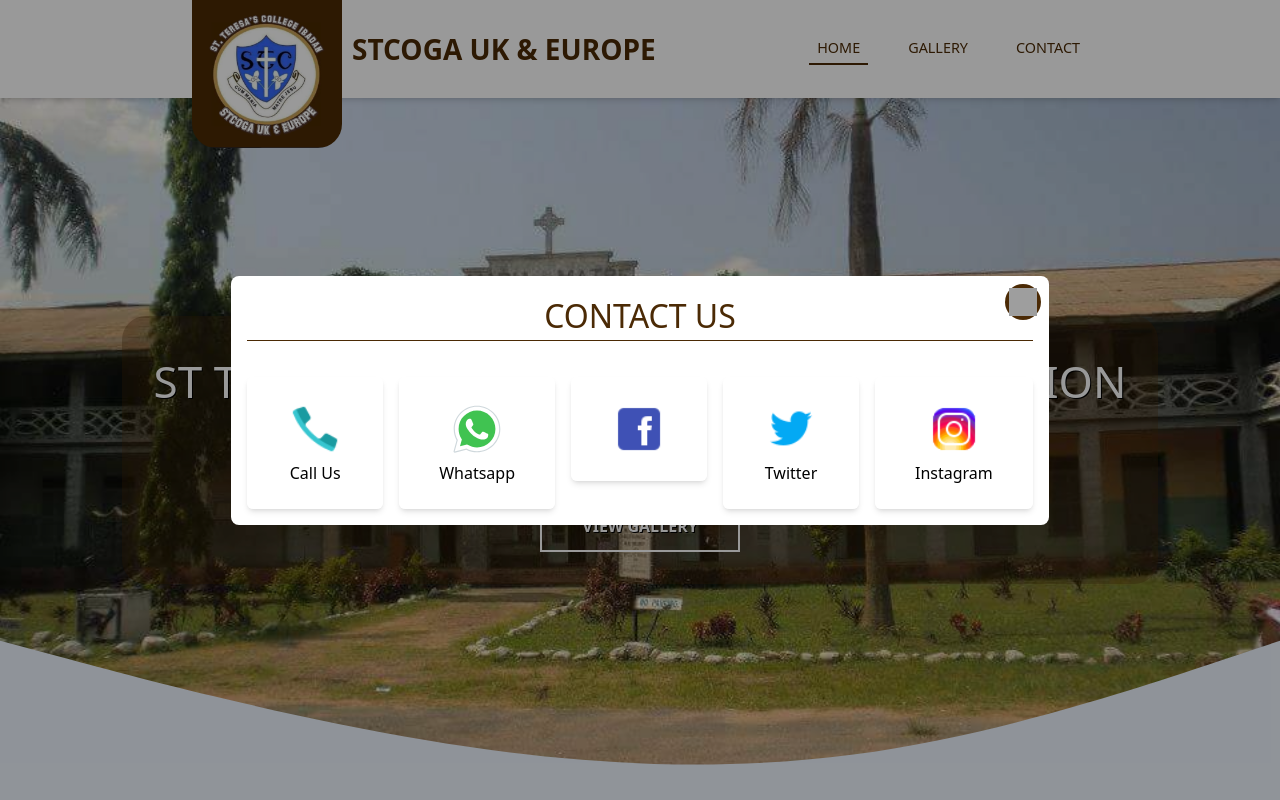
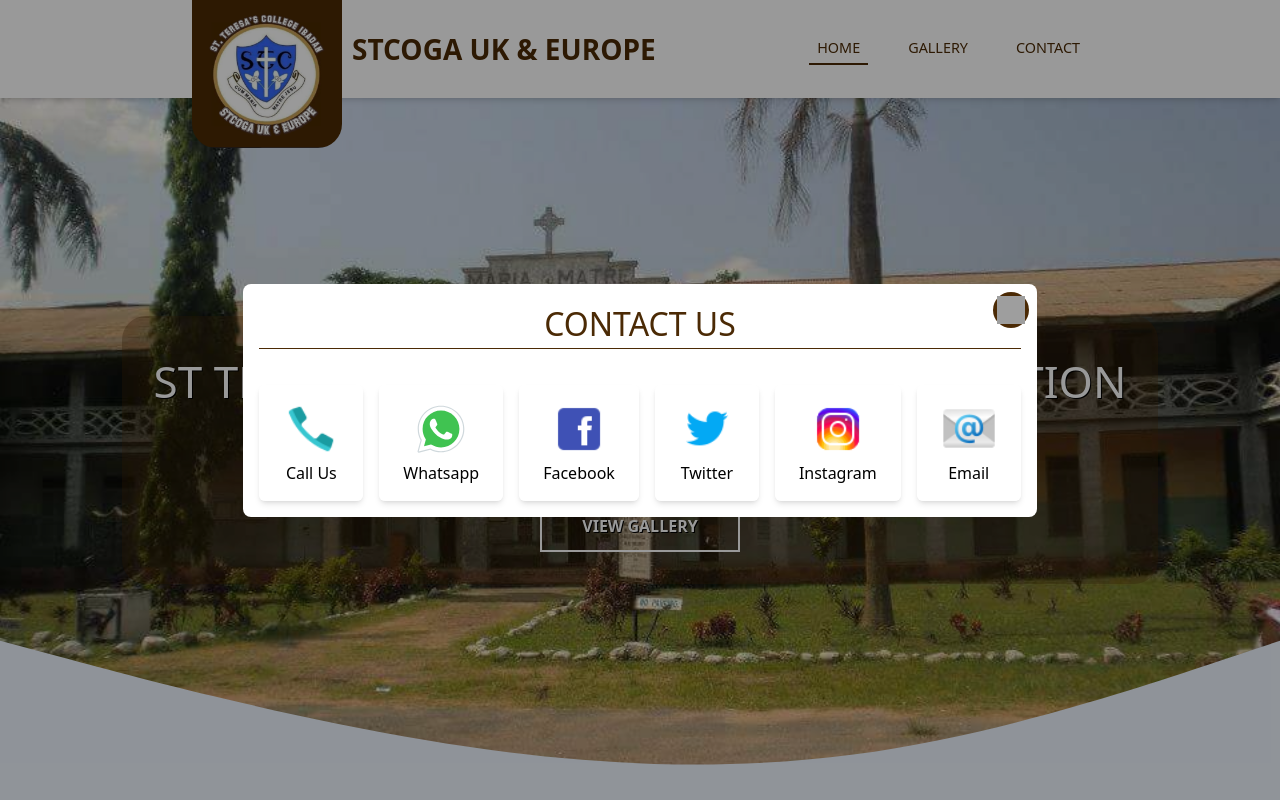
Before and after one commit to khalteck/STCOGA, a React (Vite) app: page / in a window 1280 px wide. Both pictures are taken after a click on the element "CONTACT". Shown: the top 800 px of the page. Built offline with nearby package versions, Linux system fonts and the light colour scheme; grey boxes are pictures that could not be loaded.

Commit message:
trip rearrangement

```diff
--- a/src/components/Header.jsx
+++ b/src/components/Header.jsx
@@ -169,59 +169,70 @@ const Header = () => {
               Contact Us
             </h1>
             <div className="flex gap-4">
-              <div className="w-full grid grid-cols-3 md:flex gap-4 justify-center mt-0">
+              <div className="w-full grid grid-cols-3 md:flex flex-wrap gap-4 justify-center mt-0">
                 <a href="tel:00447300313668">
                   {" "}
-                  <div className="bg-white/60 shadow-md p-2 md:py-6 md:px-10 rounded-md hover:bg-[#4b2a05]/20 flex flex-col gap-1 justify-center items-center font-medium">
+                  <div className="bg-white/60 shadow-md p-2 md:px-6 md:py-4 rounded-md hover:bg-[#4b2a05]/20 flex flex-col gap-1 justify-center items-center font-medium">
                     <img
                       src="/images/phone.png"
                       alt=""
                       className="md:w-14 md:h-14 w-10 h-10 "
                     />
-                    <p className="hidden md:block">Call Us</p>
-                    {/* <p className="hidden md:blockfont-medium text-[1.25rem]">+1 456 777 6341</p> */}
+                    <p className="hidden md:block font-normal">Call Us</p>
+                    {/* <p className="hidden md:block font-normalfont-medium text-[1.25rem]">+1 456 777 6341</p> */}
                   </div>
                 </a>
 
-                <a href="https://wa.me/00447300313668">
-                  <div className="bg-white/60 shadow-md p-2 md:py-6 md:px-10 rounded-md hover:bg-[#4b2a05]/20 flex flex-col gap-1 justify-center items-center font-medium">
+                <a href="https://wa.me/+447300313668">
+                  <div className="bg-white/60 shadow-md p-2 md:px-6 md:py-4 rounded-md hover:bg-[#4b2a05]/20 flex flex-col gap-1 justify-center items-center font-medium">
                     <img
                       src="/images/whatsapp.svg"
                       alt=""
                       className="md:w-14 md:h-14 w-10 h-10 "
                     />
-                    <p className="hidden md:block">Whatsapp</p>
+                    <p className="hidden md:block font-normal">Whatsapp</p>
                   </div>
                 </a>
                 <a href="https://www.facebook.com/profile.php?id=100092990044684">
-                  <div className="bg-white/60 shadow-md p-2 md:py-6 md:px-10 rounded-md hover:bg-[#4b2a05]/20 flex flex-col gap-1 justify-center items-center font-medium">
+                  <div className="bg-white/60 shadow-md p-2 md:px-6 md:py-4 rounded-md hover:bg-[#4b2a05]/20 flex flex-col gap-1 justify-center items-center font-medium">
                     <img
                       src="/images/icons8-facebook-48.png"
                       alt=""
                       className="md:w-14 md:h-14 w-10 h-10 "
                     />
-                    {/* <p className="hidden md:block">Facebook</p> */}
+                    <p className="hidden md:block font-normal">Facebook</p>
                   </div>
                 </a>
                 <a href="https://twitter.com/stcogaukeurope">
-                  <div className="bg-white/60 shadow-md p-2 md:py-6 md:px-10 rounded-md hover:bg-[#4b2a05]/20 flex flex-col gap-1 justify-center items-center font-medium">
+                  <div className="bg-white/60 shadow-md p-2 md:px-6 md:py-4 rounded-md hover:bg-[#4b2a05]/20 flex flex-col gap-1 justify-center items-center font-medium">
                     <img
                       src="/images/icons8-twitter-48.png"
                       alt=""
                       className="md:w-14 md:h-14 w-10 h-10 "
                     />
-                    <p className="hidden md:block">Twitter</p>
+                    <p className="hidden md:block font-normal">Twitter</p>
                   </div>
                 </a>
 
                 <a href="https://www.instagram.com/stcoga_ukandeurope/">
-                  <div className="bg-white/60 shadow-md p-2 md:py-6 md:px-10 rounded-md hover:bg-[#4b2a05]/20 flex flex-col gap-1 justify-center items-center font-medium">
+                  <div className="bg-white/60 shadow-md p-2 md:px-6 md:py-4 rounded-md hover:bg-[#4b2a05]/20 flex flex-col gap-1 justify-center items-center font-medium">
                     <img
                       src="/images/icons8-instagram-48.png"
                       alt=""
                       className="md:w-14 md:h-14 w-10 h-10 "
                     />
-                    <p className="hidden md:block">Instagram</p>
+                    <p className="hidden md:block font-normal">Instagram</p>
+                  </div>
+                </a>
+
+                <a href="mailto:info@stcogaukandeurope.co.uk">
+                  <div className="bg-white/60 shadow-md p-2 md:px-6 md:py-4 rounded-md hover:bg-[#4b2a05]/20 flex flex-col gap-1 justify-center items-center font-medium">
+                    <img
+                      src="/images/icons8-email-48.png"
+                      alt=""
+                      className="md:w-14 md:h-14 w-10 h-10 "
+                    />
+                    <p className="hidden md:block font-normal">Email</p>
                   </div>
                 </a>
               </div>
--- /dev/null
+++ b/src/data/trip.json
@@ -0,0 +1,92 @@
+[
+  {
+    "image": "/images/ireland18.jpeg"
+  },
+  {
+    "image": "/images/ireland20.jpeg"
+  },
+  {
+    "image": "/images/ireland6.jpeg"
+  },
+  {
+    "image": "/images/ireland19.jpeg"
+  },
+  {
+    "video": "/images/vid3.mp4"
+  },
+  {
+    "video": "/images/vid5.mp4"
+  },
+  {
+    "video": "/images/vid8.mp4"
+  },
+  {
+    "video": "/images/vid9.mp4"
+  },
+  {
+    "image": "/images/ireland15.jpeg"
+  },
+  {
+    "video": "/images/vid2.mp4"
+  },
+  {
+    "video": "/images/vid6.mp4"
+  },
+  {
+    "video": "/images/vid7.mp4"
+  },
+  {
+    "image": "/images/ireland10.jpeg"
+  },
+  {
+    "video": "/images/vid1.mp4"
+  },
+  {
+    "image": "/images/ireland5.jpeg"
+  },
+  {
+    "image": "/images/ireland11.jpeg"
+  },
+  {
+    "image": "/images/ireland8.jpeg"
+  },
+  {
+    "image": "/images/ireland9.jpeg"
+  },
+  {
+    "image": "/images/ireland25.jpeg"
+  },
+  {
+    "image": "/images/ireland13.jpeg"
+  },
+  {
+    "image": "/images/ireland14.jpeg"
+  },
+  {
+    "image": "/images/ireland16.jpeg"
+  },
+  {
+    "image": "/images/ireland17.jpeg"
+  },
+  {
+    "image": "/images/ireland21.jpeg"
+  },
+  {
+    "image": "/images/ireland22.jpeg"
+  },
+  {
+    "image": "/images/ireland2.jpeg"
+  },
+  {
+    "image": "/images/ireland3.jpeg"
+  },
+  {
+    "image": "/images/ireland1.jpeg"
+  },
+  {
+    "image": "/images/ireland4.jpeg"
+  },
+  {
+    "image": "/images/ireland23.jpeg"
+  }
+]
--- a/src/output.css
+++ b/src/output.css
@@ -816,6 +816,10 @@ video {
   flex-direction: column;
 }
 
+.flex-wrap {
+  flex-wrap: wrap;
+}
+
 .items-center {
   align-items: center;
 }
@@ -1139,6 +1143,10 @@ video {
   font-weight: 500;
 }
 
+.font-normal {
+  font-weight: 400;
+}
+
 .uppercase {
   text-transform: uppercase;
 }
@@ -1321,20 +1329,16 @@ video {
     border-radius: 1.5rem;
   }
 
-  .md\:bg-\[center_top_-10rem\] {
-    background-position: center top -10rem;
+  .md\:bg-\[center_top_-20rem\] {
+    background-position: center top -20rem;
   }
 
   .md\:bg-\[center_top_-3rem\] {
     background-position: center top -3rem;
   }
 
-  .md\:bg-\[center_top_-5rem\] {
-    background-position: center top -5rem;
-  }
-
-  .md\:bg-\[center_top_-20rem\] {
-    background-position: center top -20rem;
+  .md\:p-6 {
+    padding: 1.5rem;
   }
 
   .md\:p-8 {
@@ -1359,6 +1363,16 @@ video {
   .md\:py-\[20px\] {
     padding-top: 20px;
     padding-bottom: 20px;
+  }
+
+  .md\:px-6 {
+    padding-left: 1.5rem;
+    padding-right: 1.5rem;
+  }
+
+  .md\:py-4 {
+    padding-top: 1rem;
+    padding-bottom: 1rem;
   }
 
   .md\:pt-\[90px\] {
--- a/src/pages/Homepage.jsx
+++ b/src/pages/Homepage.jsx
@@ -64,7 +64,7 @@ const Homepage = () => {
             <div className="w-full grid grid-cols-3 md:flex gap-4 justify-center mt-8">
               <a href="tel:00447300313668">
                 {" "}
-                <div className="bg-white/60 shadow-md p-2 md:py-6 md:px-10 rounded-md hover:bg-[#4b2a05]/20 flex flex-col gap-1 justify-center items-center font-medium">
+                <div className="bg-white/60 shadow-md p-2 md:py-4 md:px-6 rounded-md hover:bg-[#4b2a05]/20 flex flex-col gap-1 justify-center items-center font-medium">
                   <img
                     src="/images/phone.png"
                     alt=""
@@ -76,7 +76,7 @@ const Homepage = () => {
               </a>
 
               <a href="https://wa.me/00447300313668">
-                <div className="bg-white/60 shadow-md p-2 md:py-6 md:px-10 rounded-md hover:bg-[#4b2a05]/20 flex flex-col gap-1 justify-center items-center font-medium">
+                <div className="bg-white/60 shadow-md p-2 md:py-4 md:px-6 rounded-md hover:bg-[#4b2a05]/20 flex flex-col gap-1 justify-center items-center font-medium">
                   <img
                     src="/images/whatsapp.svg"
                     alt=""
@@ -86,7 +86,7 @@ const Homepage = () => {
                 </div>
               </a>
               <a href="https://www.facebook.com/profile.php?id=100092990044684">
-                <div className="bg-white/60 shadow-md p-2 md:py-6 md:px-10 rounded-md hover:bg-[#4b2a05]/20 flex flex-col gap-1 justify-center items-center font-medium">
+                <div className="bg-white/60 shadow-md p-2 md:py-4 md:px-6 rounded-md hover:bg-[#4b2a05]/20 flex flex-col gap-1 justify-center items-center font-medium">
                   <img
                     src="/images/icons8-facebook-48.png"
                     alt=""
@@ -96,7 +96,7 @@ const Homepage = () => {
                 </div>
               </a>
               <a href="https://twitter.com/stcogaukeurope">
-                <div className="bg-white/60 shadow-md p-2 md:py-6 md:px-10 rounded-md hover:bg-[#4b2a05]/20 flex flex-col gap-1 justify-center items-center font-medium">
+                <div className="bg-white/60 shadow-md p-2 md:py-4 md:px-6 rounded-md hover:bg-[#4b2a05]/20 flex flex-col gap-1 justify-center items-center font-medium">
                   <img
                     src="/images/icons8-twitter-48.png"
                     alt=""
@@ -107,13 +107,24 @@ const Homepage = () => {
               </a>
 
               <a href="https://www.instagram.com/stcoga_ukandeurope/">
-                <div className="bg-white/60 shadow-md p-2 md:py-6 md:px-10 rounded-md hover:bg-[#4b2a05]/20 flex flex-col gap-1 justify-center items-center font-medium">
+                <div className="bg-white/60 shadow-md p-2 md:py-4 md:px-6 rounded-md hover:bg-[#4b2a05]/20 flex flex-col gap-1 justify-center items-center font-medium">
                   <img
                     src="/images/icons8-instagram-48.png"
                     alt=""
                     className="md:w-14 md:h-14 w-10 h-10 "
                   />
                   {/* <p className="hidden md:block">Instagram</p> */}
+                </div>
+              </a>
+
+              <a href="mailto:info@stcogaukandeurope.co.uk">
+                <div className="bg-white/60 shadow-md p-2 md:py-4 md:px-6 rounded-md hover:bg-[#4b2a05]/20 flex flex-col gap-1 justify-center items-center font-medium">
+                  <img
+                    src="/images/icons8-email-48.png"
+                    alt=""
+                    className="md:w-14 md:h-14 w-10 h-10 "
+                  />
+                  {/* <p className="hidden md:block font-normal">Email</p> */}
                 </div>
               </a>
             </div>
```
Also changed, not shown: src/data/tripvideos.json (deleted, +0 -26 lines), src/pages/Gallery.jsx (+12 -37 lines), public/images/icons8-email-48.png (added).
